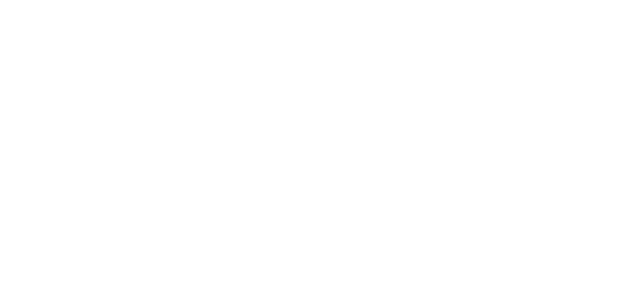
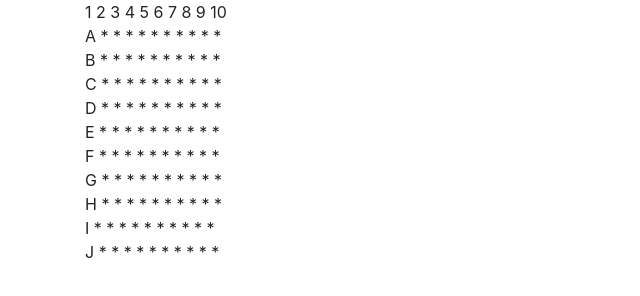
Before and after one commit to DanielNikolov/battleship-task, a website built with webpack: page index.html in a window 1280 px wide. Shown: the whole page, without its empty margins (0-640 px from the left). Built offline with nearby package versions, Linux system fonts and the light colour scheme; files whose address does not match are found by name.

Commit message:
Added additional functionalities and initial web interface

```diff
--- a/index.html
+++ b/index.html
@@ -2,5 +2,14 @@
 <html>
     <head>
         <title>Battleship simulation</title>
+        <link rel="stylesheet" href="./dist/css/client.css">
     </head>
+    <body>
+        <div class="container">
+            <span class="row col-12 container__shot--status"></span>
+            <span class="row col-12 container__header"></span>
+            <div class="row col-12 container__board"></div>
+        </div>
+        <script src="./dist/js/client.js"></script>
+    </body>
 </html>
--- a/package.json
+++ b/package.json
@@ -23,6 +23,7 @@
     "@babel/core": "^7.2.2",
     "@babel/preset-env": "^7.3.1",
     "babel-loader": "^8.0.5",
+    "bootstrap": "^4.3.1",
     "css-loader": "^3.2.0",
     "esm": "^3.2.25",
     "extract-loader": "^3.1.0",
--- a/src/js/board.js
+++ b/src/js/board.js
@@ -75,7 +75,7 @@ export default class Board {
      * @param {number} sizeY number of Y-axis cells
      */
     constructor() {
-        this._board = Array(10).fill([]);
+        this._board = [];
         this._shotsFired = 0;
         this._hitsCount = 0;
         for (let i = 0; i < 10; i++) {
@@ -134,7 +134,7 @@ export default class Board {
         return this._shotsFired;
     }
 
-    get gameBoard() {
+    get grid() {
         return this._board;
     }
 }
--- a/src/js/client.js
+++ b/src/js/client.js
@@ -2,7 +2,19 @@ import Board from './board';
 
 window.board = new Board();
 
-const header = " " + Array.from(Array(10).keys()).map(element => element + 1).join(" ");
+let printBoard = (container) => {
+    console.log(window.board.grid);
+    window.board.grid.forEach((element, index) => {
+        let span = document.createElement('span');
+        span.classList.add('row', 'col-12');
+        console.log(`Element: ${element}`);
+        span.innerText = `${String.fromCharCode(65 + index)} ${element.join(' ')}`;
+        container.appendChild(span);
+    })
+}
+
 window.onload = () => {
-    let gameBoard = window.board.gameBoard;
+    let spanHeader = document.getElementsByClassName('container__header')[0];
+    spanHeader.innerText = ' ' + Array.from(Array(10).keys()).map(element => element + 1).join(' ');
+    printBoard(document.getElementsByClassName('container__board')[0]);
 }
--- a/src/scss/client.scss
+++ b/src/scss/client.scss
@@ -0,0 +1 @@
+@import "bootstrap/scss/bootstrap";
```
Also changed, not shown: 1 other file.
